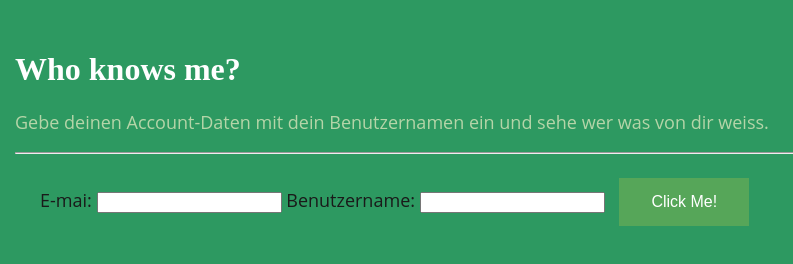
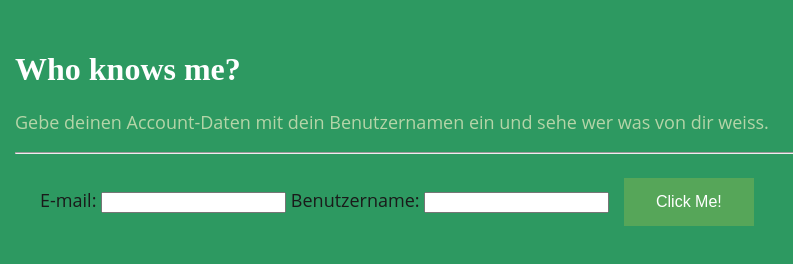
Before and after one commit to Jugendhackt/WhoKnowsMe, a plain HTML site: page WhoKnowsMe/frontend/index.html in a window 1280 px wide. Shown: the full height of the page, 18-811 px from the left. Drawn offline with Linux system fonts and the light colour scheme.

Commit message:
Update index.html

```diff
--- a/WhoKnowsMe/frontend/index.html
+++ b/WhoKnowsMe/frontend/index.html
@@ -14,7 +14,7 @@
     </p>
     <hr>
     <form class="d">
-      <label for="vname">E-mai:
+      <label for="vname">E-mail:
       <input type="text" id="acount" name="aucont"> </label>
       <label for="bname">Benutzername: <input id="bname" name="bname"> </label>
       <button type="button" onclick="sayHello()">Click Me!</button>
```
